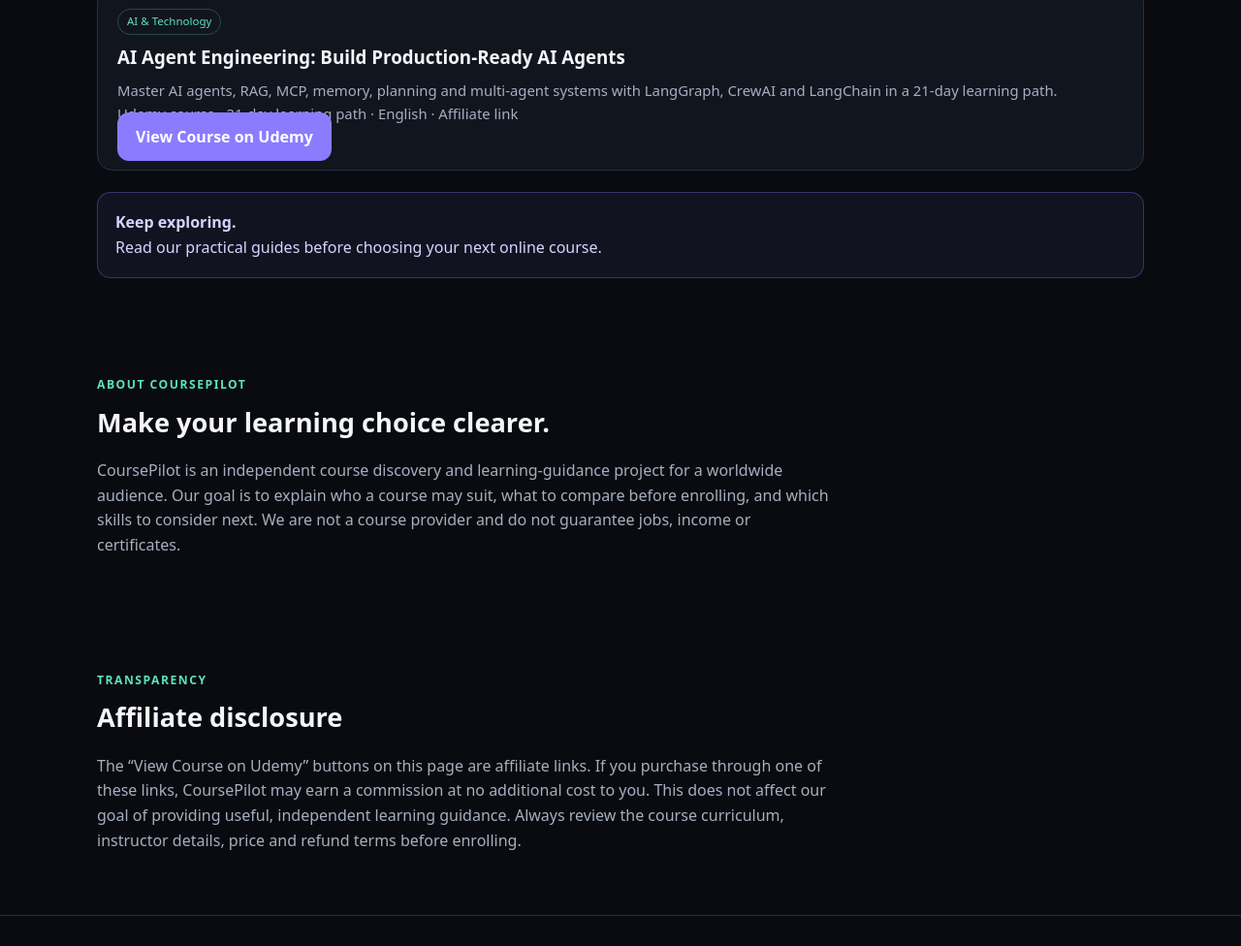
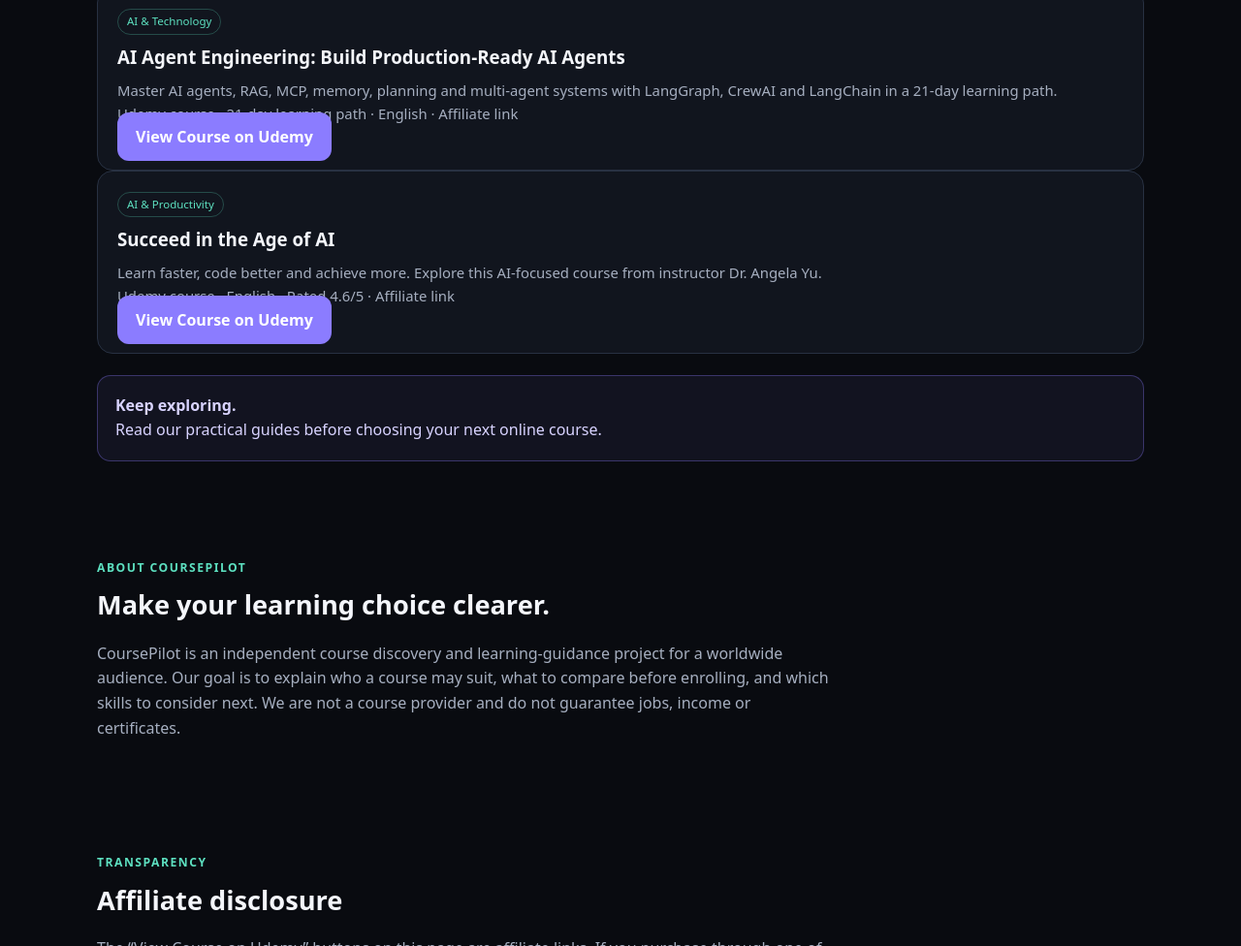
Before and after one commit to studentsphereglobal60/coursepilot, a plain HTML site: page index.html in a window 1280 px wide. Shown: the part 2609-3585 px from the top of the page at 97% size. Drawn offline with Linux system fonts and the light colour scheme.

Commit message:
Add Succeed in the Age of AI Udemy course

```diff
--- a/index.html
+++ b/index.html
@@ -89,6 +89,13 @@ section{padding:48px 0}.section-head{margin-bottom:22px}h2{font-size:1.7rem;marg
 <p class="small">Udemy course · 21-day learning path · English · Affiliate link</p>
 <a class="btn" href="https://trk.udemy.com/c/7442881/3193860/39854?u=https%3A%2F%2Fwww.udemy.com%2Fshare%2F10fCYf3%40klkLV8pwUqpoxrr47rxX8CbW5Q6TXP11tHWiYFLLXrJ6C_4lfntGl_uFs8BELQvnNg%3D%3D%2F" target="_blank" rel="sponsored nofollow noopener">View Course on Udemy</a>
 </article>
+<article class="guide course-card" data-terms="succeed in the age of ai learn faster code better achieve more artificial intelligence productivity coding">
+<span class="tag">AI & Productivity</span>
+<h3>Succeed in the Age of AI</h3>
+<p>Learn faster, code better and achieve more. Explore this AI-focused course from instructor Dr. Angela Yu.</p>
+<p class="small">Udemy course · English · Rated 4.6/5 · Affiliate link</p>
+<a class="btn" href="https://trk.udemy.com/c/7442881/3193860/39854?u=https%3A%2F%2Fwww.udemy.com%2Fshare%2F10emCb3%40KLYr5nGaw0JmS8wlY9cxucdKc83uauLpyAt6I339kzcOqrLpbxSMzh9CiD3jpbEc8g%3D%3D%2F" target="_blank" rel="sponsored nofollow noopener">View Course on Udemy</a>
+</article>
 <div class="notice"><strong>Keep exploring.</strong><br>Read our practical guides before choosing your next online course.</div></div></section>
 <section id="about"><div class="wrap"><span class="eyebrow">About CoursePilot</span><h2>Make your learning choice clearer.</h2><p class="muted" style="max-width:760px">CoursePilot is an independent course discovery and learning-guidance project for a worldwide audience. Our goal is to explain who a course may suit, what to compare before enrolling, and which skills to consider next. We are not a course provider and do not guarantee jobs, income or certificates.</p></div></section>
 <section id="disclosure"><div class="wrap"><span class="eyebrow">Transparency</span><h2>Affiliate disclosure</h2><p class="muted" style="max-width:760px">The “View Course on Udemy” buttons on this page are affiliate links. If you purchase through one of these links, CoursePilot may earn a commission at no additional cost to you. This does not affect our goal of providing useful, independent learning guidance. Always review the course curriculum, instructor details, price and refund terms before enrolling.</p></div></section>
```
